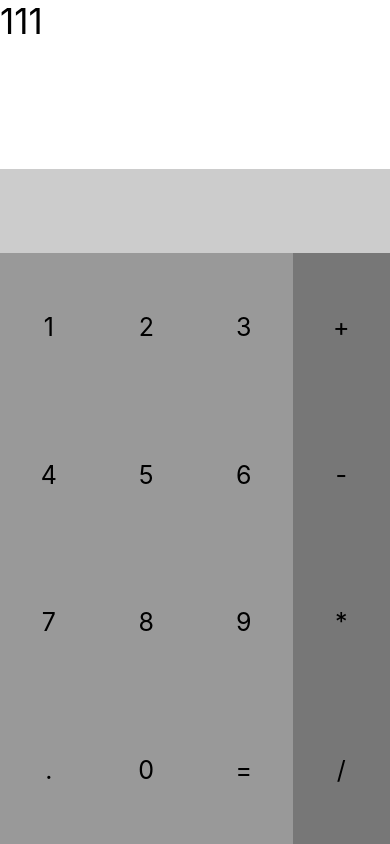
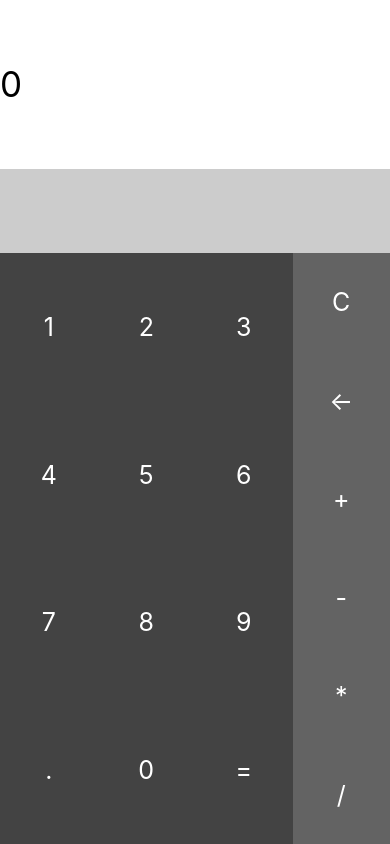
Before and after one commit to anirudh1200/Imaginary-Claculator, a React Native app: screen / in a window 390 px wide. Built offline with nearby package versions, Linux system fonts and the light colour scheme.

Commit message:
basic calculator fully functional

```diff
--- a/App.js
+++ b/App.js
@@ -20,17 +20,22 @@ type Props = {};
 export default class App extends Component<Props> {
 
   state = {
-    input: ''
+    input: '',
+    result: '0'
   }
 
   calculateResult = () => {
-    const input = this.state.input;
-    // Parse the input
-
+    let input = this.state.input;
+    if(this.operators.indexOf(input[input.length-1]) !=-1){
+      input = input.slice(0, input.length-1);
+      this.setState({input});
+    }
+    let result = eval(input);
+    this.setState({result});
   }
 
   onNumberClick = (recievedNumber) => {
-    if(recievedNumber == '='){
+    if(recievedNumber === '='){
       return this.calculateResult();
     }
     this.setState({
@@ -38,28 +43,56 @@ export default class App extends Component<Props> {
     })
   }
 
+  operate = (operator) => {
+    let input = this.state.input;
+    if(!input){
+      return;
+    }
+    switch(operator){
+      case 'C':
+          this.setState({
+            input: '',
+            result: '0'
+          });
+          break;
+      case '<-':
+          this.setState({
+            input: input.slice(0, input.length-1)
+          });
+          break;
+      default:
+          if(this.operators.indexOf(input[input.length-1]) !=-1){
+            return;
+          }
+          this.setState({
+            input: input+operator
+          });
+    }
+  }
+
+  operators = ['C','<-','+', '-', '*', '/'];
+
   render() {
 
     let numRows = [];
     let nums = [[1, 2, 3], [4, 5, 6], [7, 8, 9], ['.', 0, '=']]
-    for(let i=0; i<4; i++){
+    for(let i=0; i<nums.length; i++){
       let row = [];
-      for(let j=0; j<3; j++){
+      for(let j=0; j<nums[i].length; j++){
         row.push(
-          <TouchableOpacity style={styles.btn} onPress={() => this.onNumberClick(nums[i][j])}>
+          <TouchableOpacity style={styles.btn} onPress={() => this.onNumberClick(nums[i][j])} key={j}>
             <Text style={styles.btnText}>{nums[i][j]}</Text>
           </TouchableOpacity>
         );
       }
-      numRows.push(<View style={styles.row}>{row}</View>)
+      numRows.push(<View style={styles.row} key={i}>{row}</View>)
     }
 
     let operatorCols = [];
-    let operators = ['+', '-', '*', '/'];
-    for(let i=0; i<4; i++){
+    for(let i=0; i<this.operators.length; i++){
       operatorCols.push(
-        <TouchableOpacity style={styles.btn}>
-          <Text style={styles.btnText}>{operators[i]}</Text>
+        <TouchableOpacity style={styles.btn} onPress={() => this.operate(this.operators[i])} key={i}>
+          <Text style={styles.btnText}>{this.operators[i]}</Text>
         </TouchableOpacity>
       )
     }
@@ -67,7 +100,7 @@ export default class App extends Component<Props> {
     return (
       <View style={styles.container}>
           <View style={styles.result}>
-            <Text style={styles.resultText}>111</Text>
+            <Text style={styles.resultText}>{this.state.result}</Text>
           </View>
           <View style={styles.inputs}>
             <Text style={styles.inputText}>{this.state.input}</Text>
@@ -91,14 +124,13 @@ const styles = StyleSheet.create({
   },
   result: {
     flex: 2,
-    backgroundColor: '#FFFFFF'
-  },
-  inputs: {
-      flex: 1
+    backgroundColor: '#FFFFFF',
+    justifyContent: 'center',
+    flexDirection: 'column',
+    textAlign: 'center'
   },
   resultText: {
     fontSize: 35,
-
   },
   row: {
     flex: 1,
@@ -111,7 +143,10 @@ const styles = StyleSheet.create({
   },
   inputs: {
     flex: 1,
-    backgroundColor: '#CCCCCC'
+    backgroundColor: '#CCCCCC',
+    justifyContent: 'center',
+    flexDirection: 'column',
+    textAlign: 'center'
   },
   buttons: {
     flex: 7,
@@ -124,14 +159,15 @@ const styles = StyleSheet.create({
     justifyContent: 'center'
   },
   btnText: {
-    fontSize: 25
+    fontSize: 25,
+    color: 'white'
   },
   numbers: {
     flex: 3,
-    backgroundColor: '#999999'
+    backgroundColor: '#434343'
   },
   operators: {
     flex: 1,
-    backgroundColor: '#777777'
+    backgroundColor: '#636363'
   }
 });
```
Also changed, not shown: 1 other file (tests, documents, lock files or other folders).
